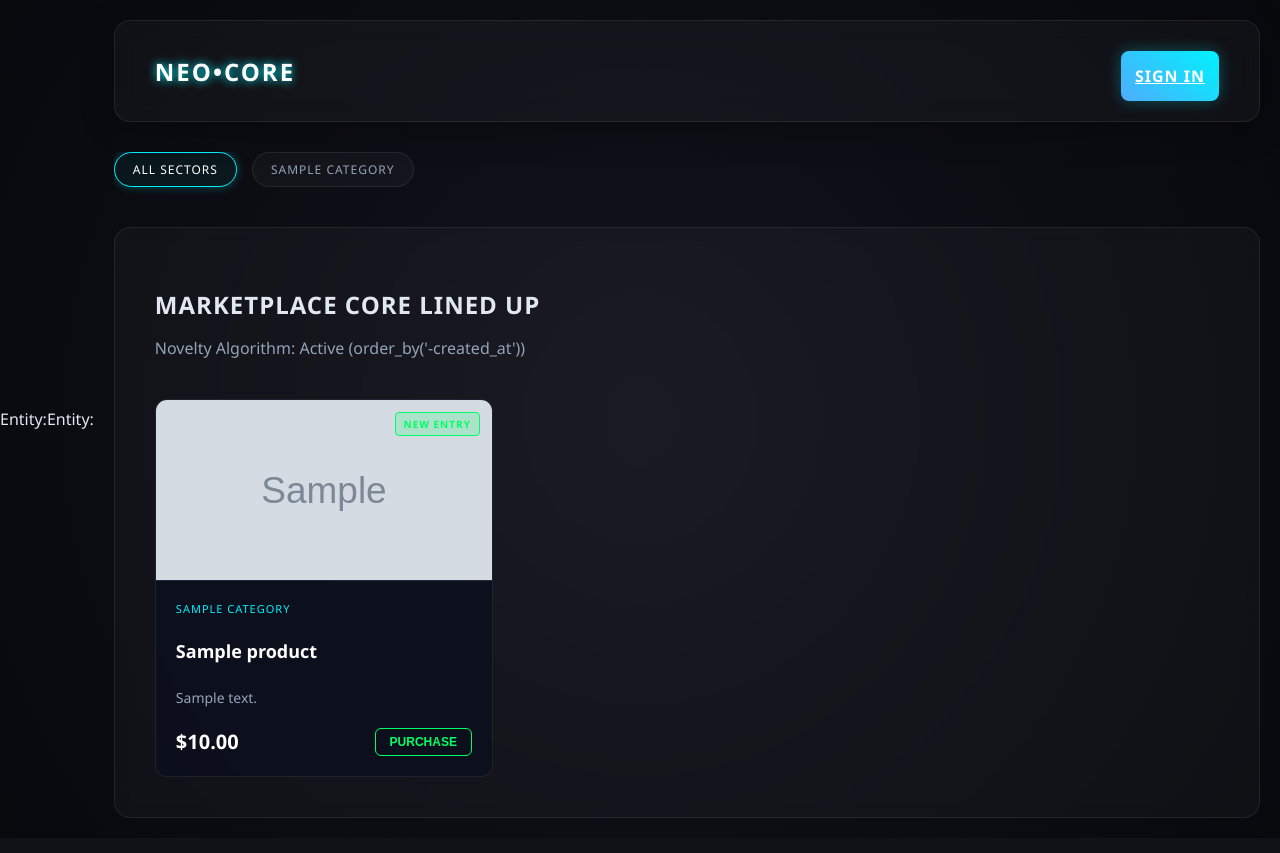
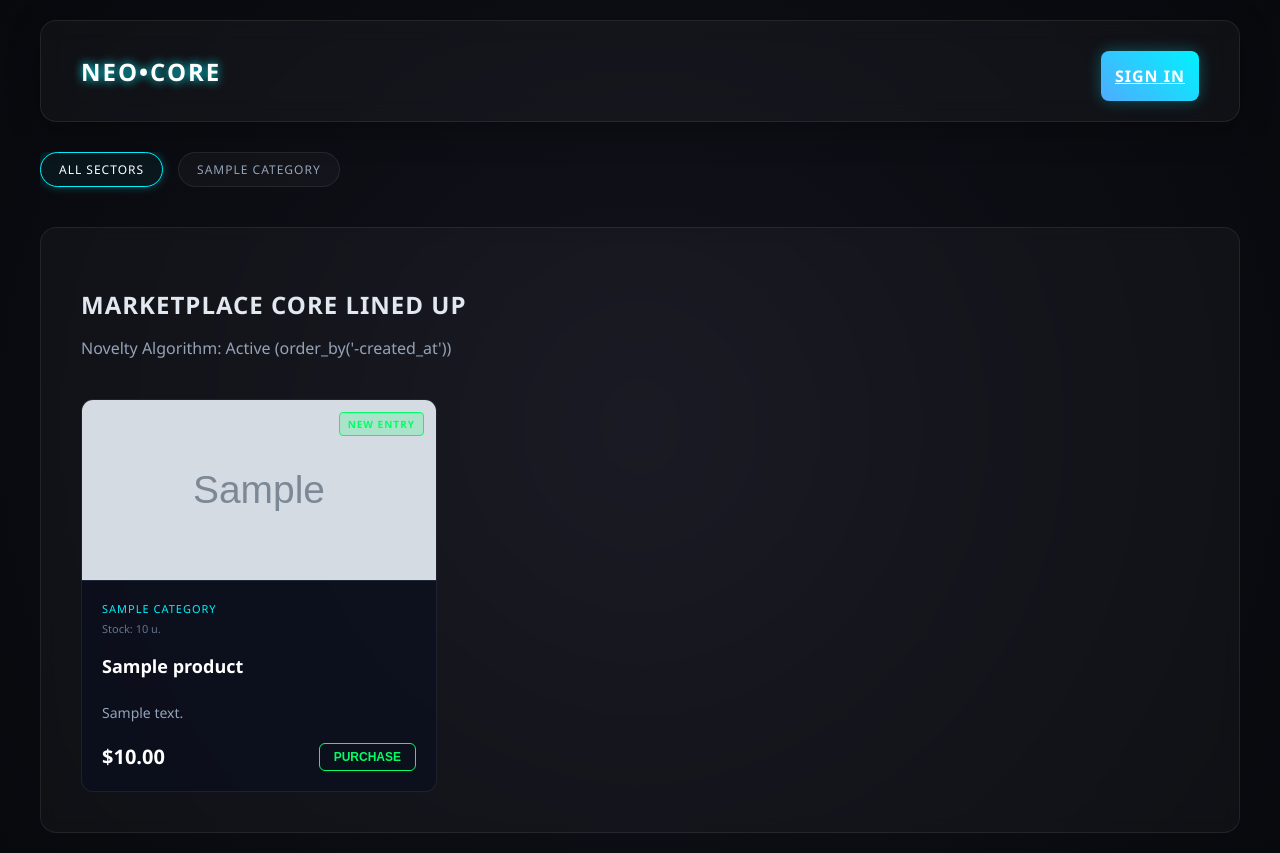
Before and after one commit to Shadoww700/Marketplace---Django-mvt, a Django app: page / in a window 1280 px wide. Before the commit the page ends 818 px from the top, so only its background shows below. Run offline with Django 5.2, Linux system fonts and the light colour scheme; tables that the repository leaves empty hold one stand-in row (values such as "Sample post"); grey boxes marked "Sample" are stand-in pictures.

Commit message:
Endddddddddddddddddddddd

```diff
--- a/templates/shop/home.html
+++ b/templates/shop/home.html
@@ -5,30 +5,23 @@
     <meta charset="UTF-8">
     <meta name="viewport" content="width=device-width, initial-scale=1.0">
     <title>NEO•CORE - Marketplace</title>
-    <!-- Основные стили авторизации и темы -->
     <link rel="stylesheet" href="{% static 'css/cyber.css' %}">
-    <!-- Специфичные стили магазина -->
     <link rel="stylesheet" href="{% static 'css/shop.css' %}">
 </head>
 <body>
-    Entity: <strong class="entity-name">{{ user.username }}</strong>
-
-    Entity: <a href="{% url 'profile_dashboard' %}" class="entity-name" style="text-decoration: underline; color: #fff;">{{ user.username }}</a>
 
     <div class="wrapper">
-        <!-- Шапка авторизации -->
         <header class="main-header">
             <div class="logo">NEO•CORE</div>
 
             <div class="user-block">
                 {% if user.is_authenticated %}
                     <span class="entity-info">
-                        Entity: <strong class="entity-name">{{ user.username }}</strong>
+                        Entity: <a href="{% url 'profile_dashboard' %}" class="entity-name" style="text-decoration: underline; color: #fff; font-weight: bold;">{{ user.username }}</a>
                         (<span style="color: var(--neon-purple); font-size: 12px;">{{ user.profile.role }}</span>)
                         | Balance: <strong class="entity-balance">${{ user.profile.balance }}</strong>
                     </span>
 
-                    <!-- ЕСЛИ ВОШЕЛ ПРОДАВЕЦ: Показываем кнопку создания товара -->
                     {% if user.profile.role == 'SELLER' %}
                         <a href="{% url 'create_product' %}" class="cyber-btn" style="padding: 6px 12px; margin: 0; font-size: 12px; background: linear-gradient(45deg, #064e3b, #059669); border-color: #10b981;">Add Product</a>
                     {% endif %}
@@ -48,7 +41,6 @@
             </div>
         </header>
 
-        <!-- Панель категорий -->
         <div class="category-bar">
             <div class="category-chip active" data-category="all">All Sectors</div>
             {% for category in categories %}
@@ -56,10 +48,15 @@
             {% endfor %}
         </div>
 
-        <!-- Витрина товаров -->
         <main class="showcase">
             <h2 class="showcase-title">Marketplace Core Lined Up</h2>
             <p class="showcase-subtitle">Novelty Algorithm: Active (order_by('-created_at'))</p>
+
+            {% if purchase_error %}
+                <div class="error-box" style="margin-bottom: 25px;">
+                    {{ purchase_error }}
+                </div>
+            {% endif %}
 
             <div class="products-grid">
                 {% for product in products %}
@@ -75,12 +72,17 @@
 
                         <div class="product-info">
                             <span class="product-category">{{ product.category.name }}</span>
+                            <span style="color: #64748b; font-size: 11px; float: right;">Stock: {{ product.quantity }} u.</span>
                             <h3 class="product-title">{{ product.title }}</h3>
                             <p class="product-description">{{ product.description|truncatewords:15 }}</p>
 
                             <div class="product-footer">
                                 <span class="product-price">${{ product.price }}</span>
-                                <button class="buy-btn">Purchase</button>
+
+                                <form method="POST" action="{% url 'buy_product' product.id %}">
+                                    {% csrf_token %}
+                                    <button type="submit" class="buy-btn">Purchase</button>
+                                </form>
                             </div>
                         </div>
                     </article>
```
